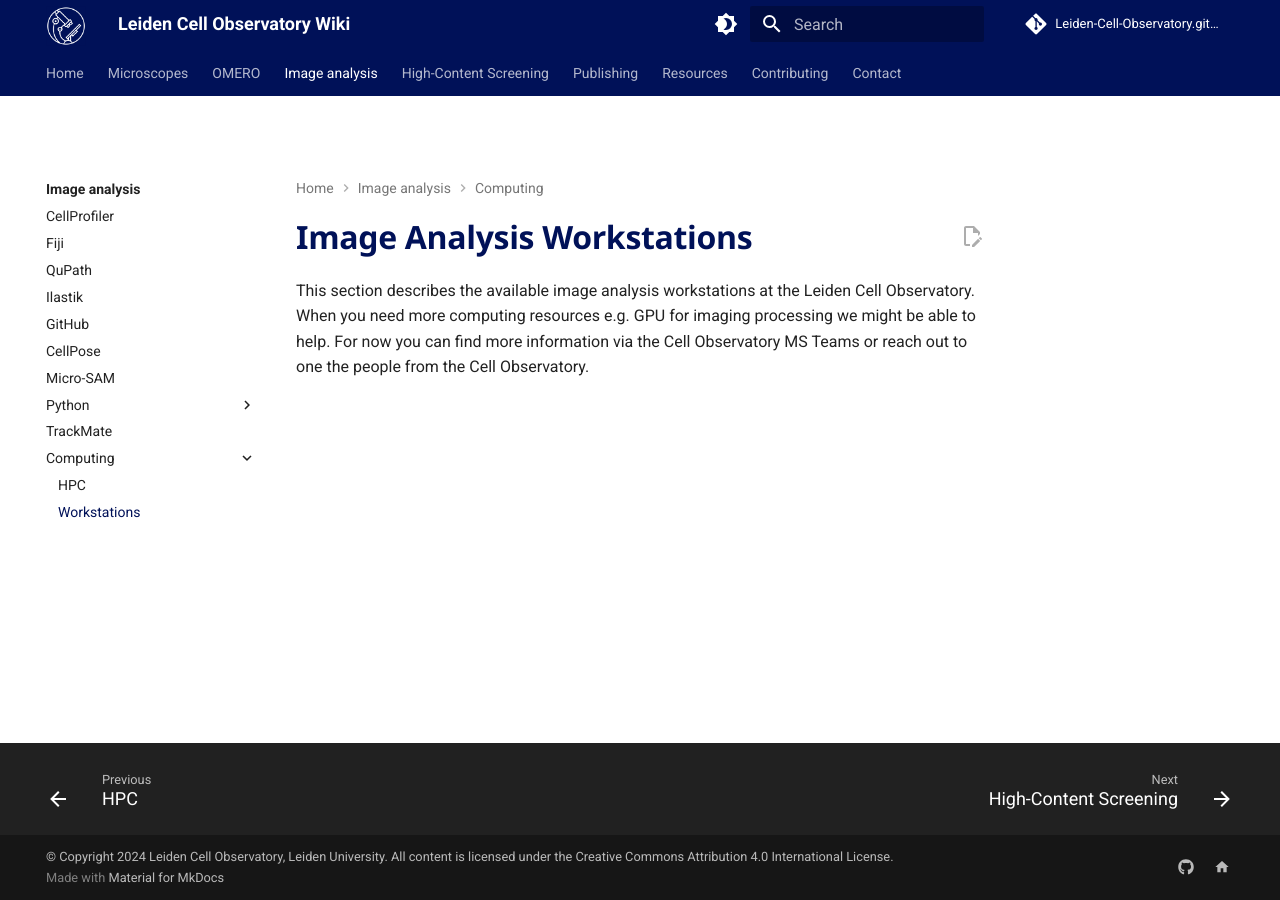
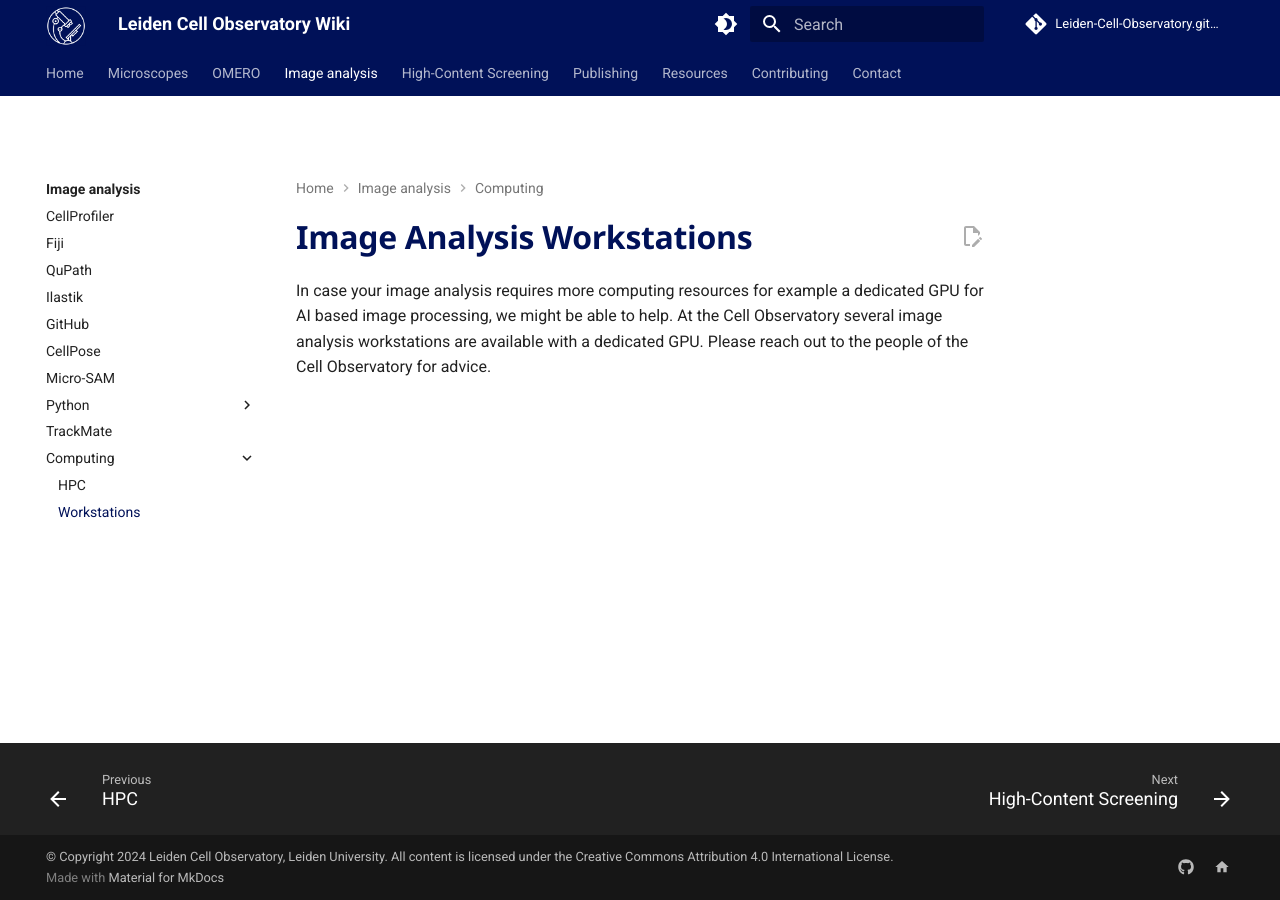
Before and after one commit to Leiden-Cell-Observatory/Leiden-Cell-Observatory.github.io, an MkDocs documentation site: the page built from docs/computing/workstations.md, in a window 1280 px wide. Built offline with MkDocs 1.6.1 and Material for MkDocs 9.7.7, drawn with Linux system fonts in a browser that asks for light colours; comment, search, counter and statistics services are not loaded.

Commit message:
Update workstations.md

```diff
--- a/docs/computing/workstations.md
+++ b/docs/computing/workstations.md
@@ -1,5 +1,4 @@
 # Image Analysis Workstations
 
-This section describes the available image analysis workstations at the Leiden Cell Observatory.
-When you need more computing resources e.g. GPU for imaging processing we might be able to help.
-For now you can find more information via the Cell Observatory MS Teams or reach out to one the people from the Cell Observatory.
+In case your image analysis requires more computing resources for example a dedicated GPU for AI based image processing, we might be able to help.
+At the Cell Observatory several image analysis workstations are available with a dedicated GPU. Please reach out to the people of the Cell Observatory for advice.
```
